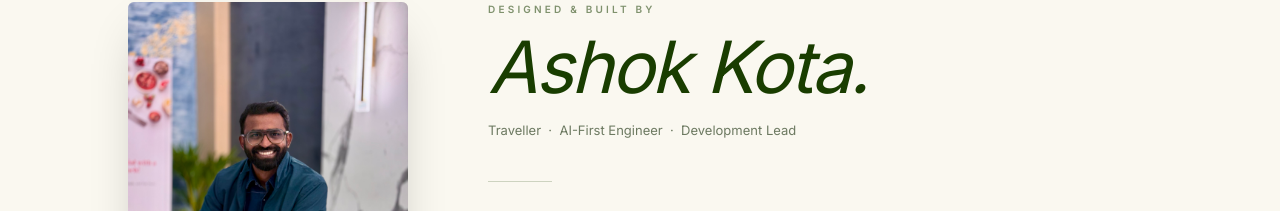
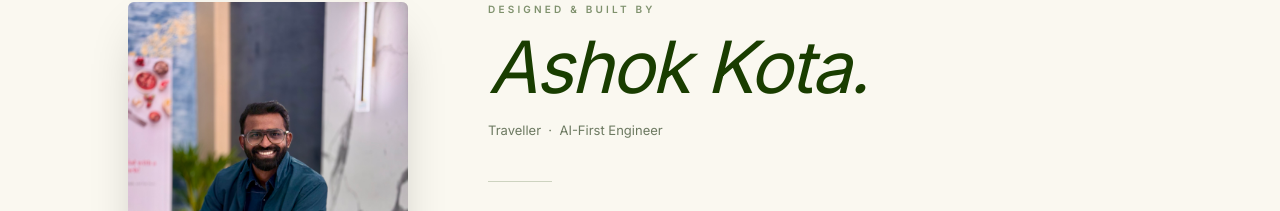
Before and after one commit to ashokkota251/leanrevolution4earth.github.io, a Next.js app: page /colophon in a window 1280 px wide. Shown: the part 263-474 px from the top of the page. Built offline with nearby package versions, Linux system fonts and the light colour scheme; no server answers.

Commit message:
Colophon: drop Development Lead from role subtitle

```diff
--- a/app/colophon/page.tsx
+++ b/app/colophon/page.tsx
@@ -63,7 +63,7 @@ export default function ColophonPage() {
 
               {/* Role — clean subtitle */}
               <p className="mt-5 text-[13px] text-[#0d2400]/60">
-                Traveller &nbsp;·&nbsp; AI-First Engineer &nbsp;·&nbsp; Development Lead
+                Traveller &nbsp;·&nbsp; AI-First Engineer
               </p>
 
               {/* Thin divider */}
```
